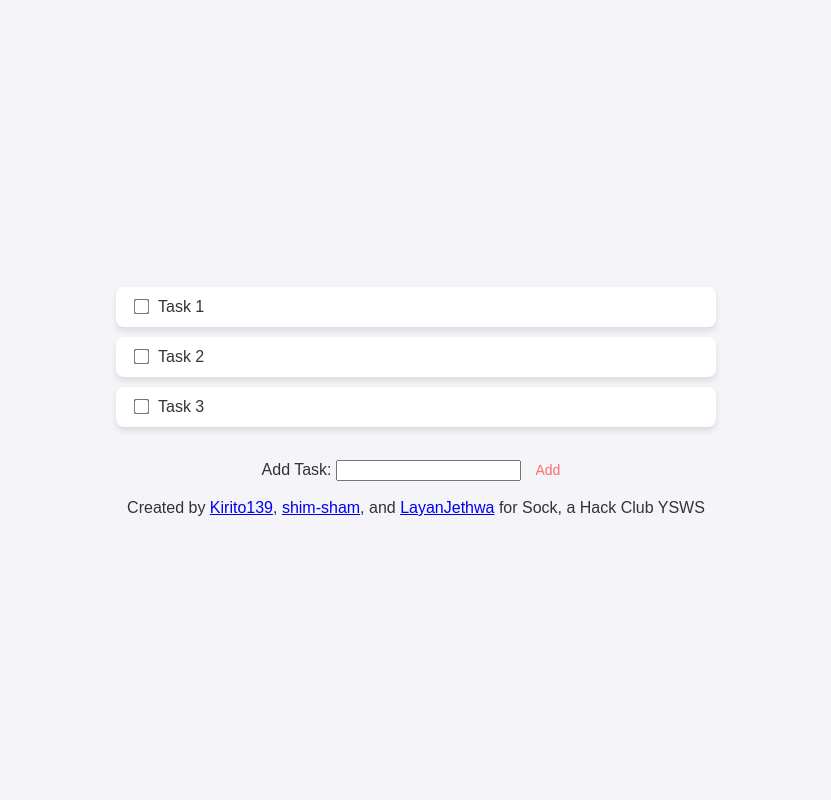
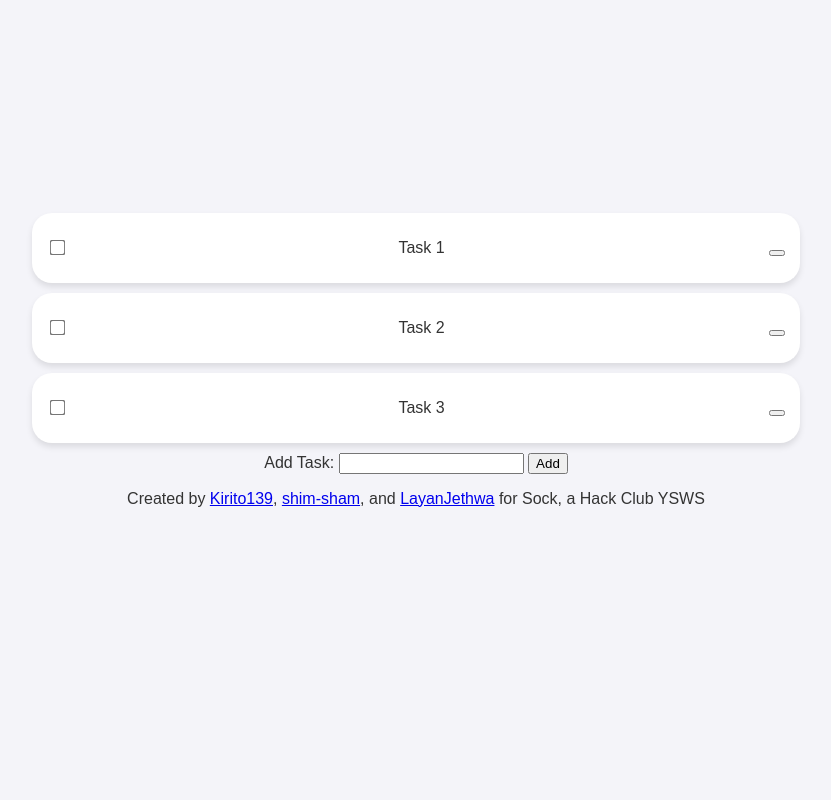
Before and after one commit to sock-bombers/to-do-list, a Flask app: page / in a window 1280 px wide. Shown: the whole page, without its empty margins (224-1055 px from the left). Run offline with Flask 3, Linux system fonts and the light colour scheme.

Commit message:
Update styles.css

```diff
--- a/project/static/styles.css
+++ b/project/static/styles.css
@@ -1,13 +1,4 @@
-header { }
-body { }
-footer { }
-ul {
-    list-style-type: none;
-    margin: 0;
-    padding: 0;
-    display: flex;
-    flex-direction: column;
-}
+/*not in html yet
 .tag-dot {
     width: 12px;
     height: 12px;
@@ -20,33 +11,25 @@ ul {
 .tag-dot:hover {
     transform: scale(2);
 }
+*/
 
-.task-container {
-    display: flex;
-    align-items: center;
-    justify-content: space-between;
-    margin-bottom: 10px;
-}
-@import "https://www.nerdfonts.com/assets/css/webfont.css";
 body {
     font-family: Arial, sans-serif;
-    background-color: #f4f4f9; /* Light gray background */
-    color: #333; /* Dark text color */
-    margin: 0;
-    padding: 0;
+    background-color: #f4f4f9;
+    color: #333;
     display: flex;
     flex-direction: column;
     align-items: center;
     justify-content: center;
-    min-height: 100vh;
+    min-height: 90vh;
+    --task-size: 50; /* Change this variable to change the size of the task boxes, define all components within task box using this variable */
 }
 
 ul {
     list-style-type: none;
     padding: 0;
-    margin: 20px 0;
-    width: 90%;
-    max-width: 600px;
+    margin: 0;
+    width: 60vw;
 }
 
 li {
@@ -54,10 +37,11 @@ li {
     align-items: center;
     justify-content: space-between;
     background-color: #fff;
-    border-radius: 8px;
+    border-radius: 20px;
     box-shadow: 0 4px 6px rgba(0, 0, 0, 0.1);
     padding: 10px 15px;
     margin-bottom: 10px;
+    height: calc(var(--task-size) * 1px)
 }
 
 input[type="checkbox"] {
@@ -65,68 +49,59 @@ input[type="checkbox"] {
     margin-right: 10px;
 }
 
-label {
+#task-title {
+    font-size: 30px;
     flex-grow: 1;
     font-size: 16px;
 }
 
-label[style="text-decoration: line-through"] {
-    color: #888; /* Lighter color for completed tasks */
+#task-title[style="text-decoration: line-through"] {
+    color: #888;
 }
 
-form button {
-    background-color: transparent;
-    color: #ff6b6b;
-    border: none;
-    border-radius: 5px;
-    padding: 5px 10px;
-    cursor: pointer;
-    font-size: 14px;
+#bin {
+    display: block;
+    float: right;
+    height: calc(var(--task-size)/1.5 * 1px);
 }
 
-form button:hover {
-    color: #ff4c4c; /* Darker red on hover */
-}
-
-/* Add Task Form Styling */
-form[action="{{ url_for('add_task') }}"] {
+#addtaskform {
     display: flex;
     justify-content: center;
     align-items: center;
     margin-top: 20px;
 }
 
-form[action="{{ url_for('add_task') }}"] label {
-    margin-right: 10px; /* Space between label and input field */
+#add-task{
+    margin-right: 10px;
 }
 
-form[action="{{ url_for('add_task') }}"] input[type="text"] {
+#add-task-input {
     border-radius: 5px;
     border: 1px solid #ccc;
     padding: 8px;
     font-size: 14px;
 }
 
-form[action="{{ url_for('add_task') }}"] button {
-    background-color: #4caf50; /* Green background for add button */
-    color: #fff; /* White text color */
+#add-task-submit {
+    background-color: #4caf50;
+    color: #fff;
     border-radius: 5px;
     border: none;
     padding: 8px 12px;
     cursor: pointer;
+    &:hover {
+        background-color: #45a049;
+    }
 }
 
-form[action="{{ url_for('add_task') }}"] button:hover {
-    background-color: #45a049; /* Darker green on hover */
-}
-
-/* Responsive Design for Smaller Screens */
+/* Responsive design for smaller screens */
 @media (max-width: 600px) {
     li {
-        flex-direction: column; /* Stack elements vertically on small screens */
-        align-items: flex-start; /* Align items to the left */
-        padding-bottom: 15px; /* Add spacing at the bottom of each task item */
+        flex-direction: column;
+        align-items: flex-start;
+        padding-bottom: 15px;
         text-align: left;
         gap : .5rem
-
+    }
 }
```
